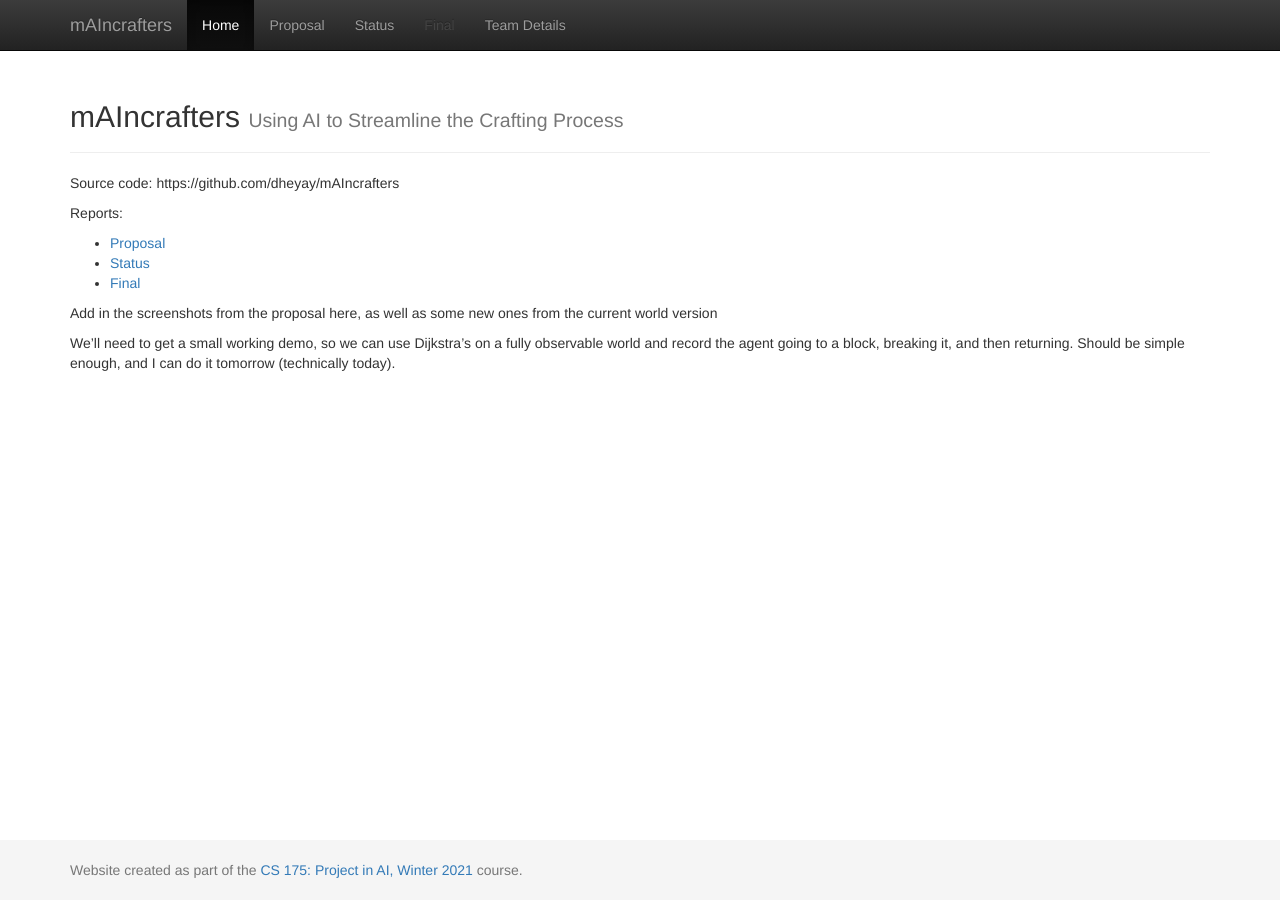
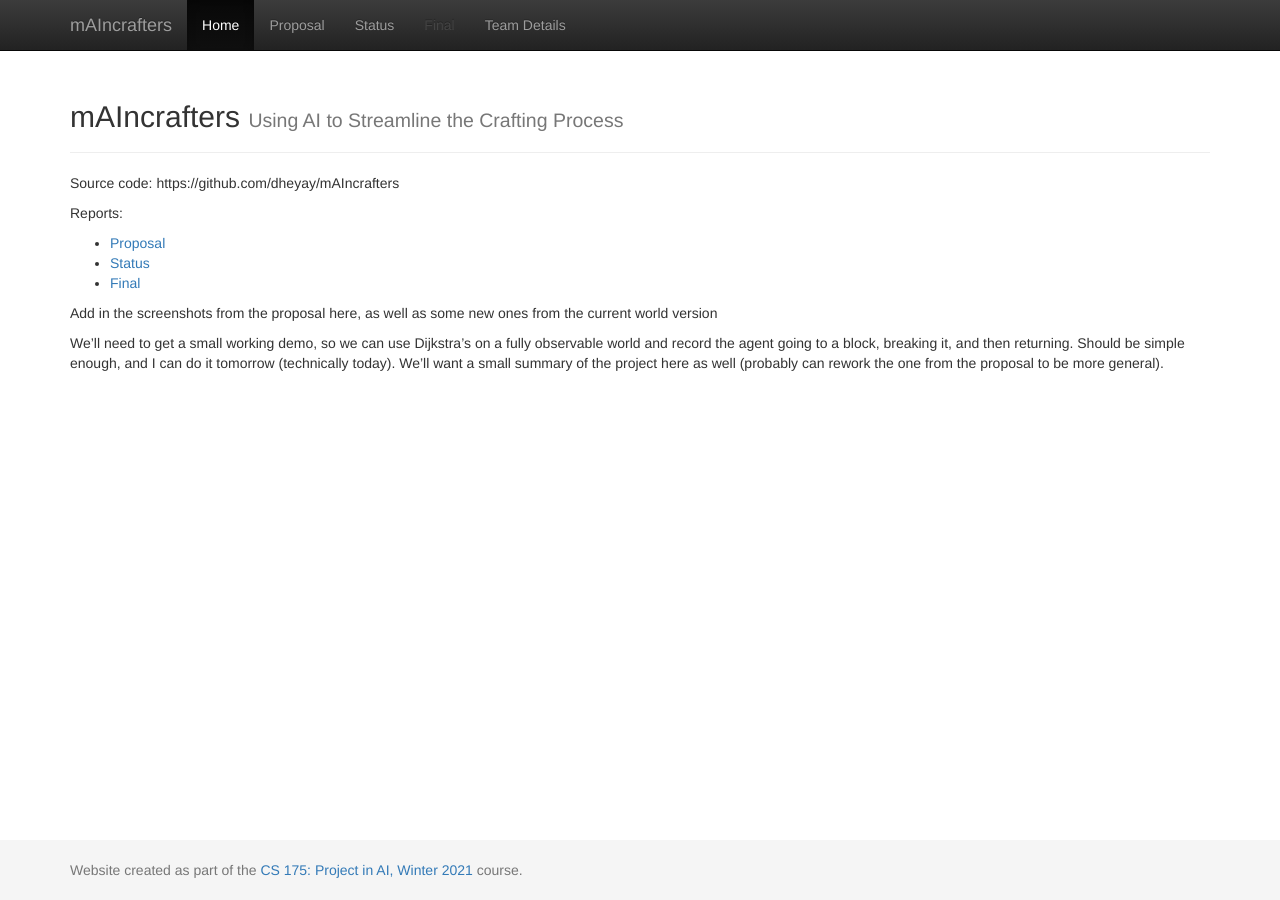
Before and after one commit to dheyay/mAIncrafters, a Jekyll site: the page built from docs/index.md, in a window 1280 px wide. Built offline with Jekyll 4.4.1, drawn with Linux system fonts in a browser that asks for light colours.

Commit message:
Update index.md

```diff
--- a/docs/index.md
+++ b/docs/index.md
@@ -13,4 +13,4 @@ Reports:
 
 Add in the screenshots from the proposal here, as well as some new ones from the current world version
 
-We'll need to get a small working demo, so we can use Dijkstra's on a fully observable world and record the agent going to a block, breaking it, and then returning. Should be simple enough, and I can do it tomorrow (technically today).
+We'll need to get a small working demo, so we can use Dijkstra's on a fully observable world and record the agent going to a block, breaking it, and then returning. Should be simple enough, and I can do it tomorrow (technically today). We'll want a small summary of the project here as well (probably can rework the one from the proposal to be more general).
```
